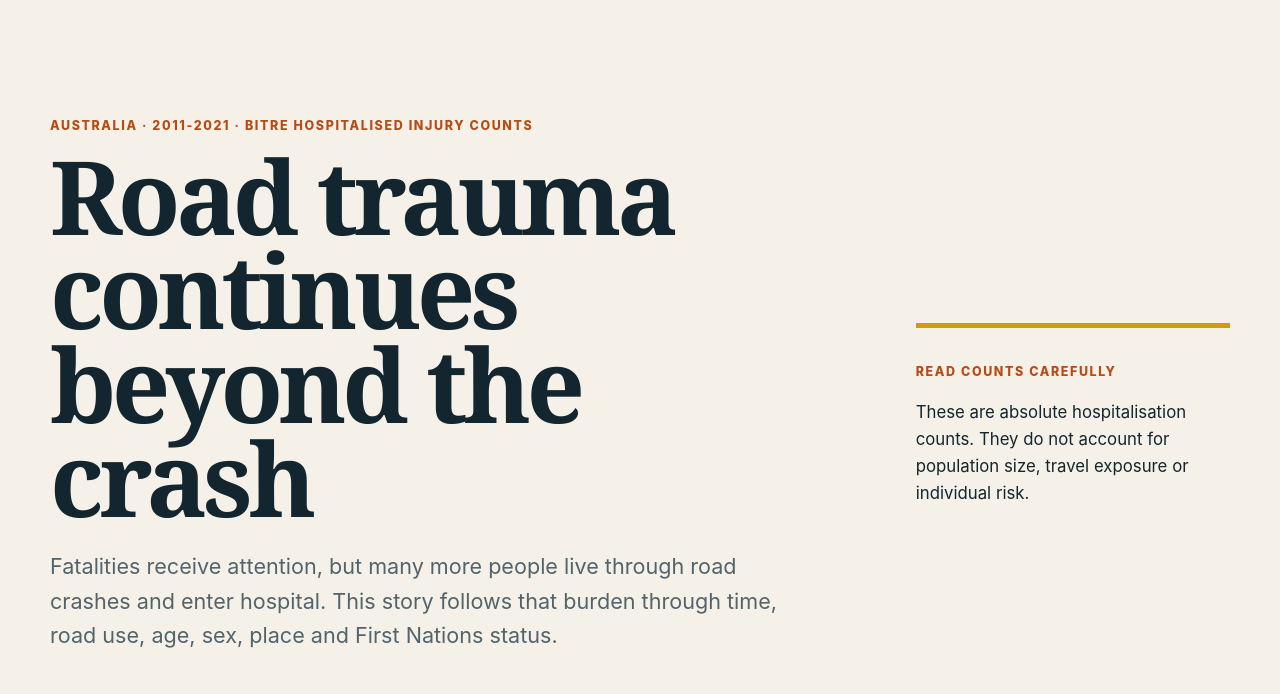
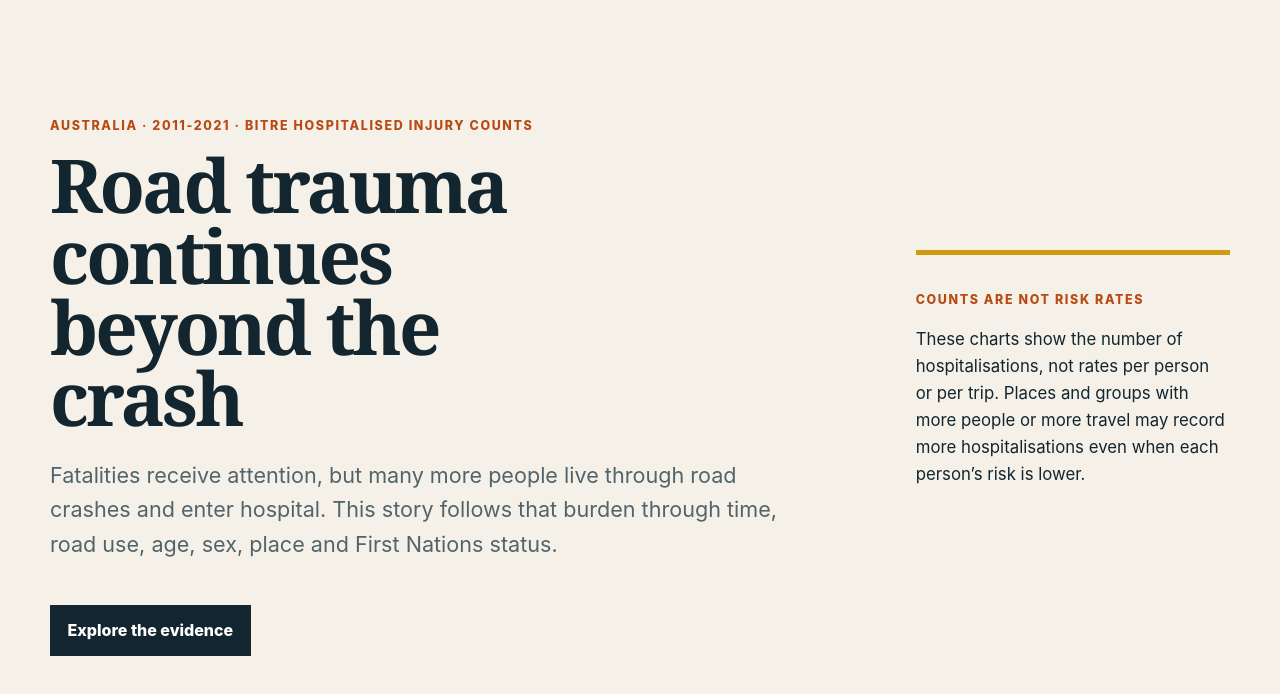
Before and after one commit to 105983711/Data_Visualisation_Project, a plain HTML site: page website/index.html in a window 1280 px wide. Shown: the part 71-765 px from the top of the page. Drawn offline with Linux system fonts and the light colour scheme.

Commit message:
Refine hero scale and count explanation

```diff
--- a/website/css/styles.css
+++ b/website/css/styles.css
@@ -49,7 +49,7 @@ main { overflow: hidden; }
   width: min(var(--max), calc(100% - 2.4rem)); margin-inline: auto;
 }
 .hero { min-height: 78vh; display: grid; grid-template-columns: minmax(0, 1.7fr) minmax(260px, .7fr); align-items: center; gap: clamp(2rem, 8vw, 8rem); padding: 7rem 0 5rem; }
-.hero h1 { max-width: 12ch; margin: .4rem 0 1.5rem; font-family: Georgia, serif; font-size: clamp(3rem, 8vw, 7rem); line-height: .92; letter-spacing: -.045em; }
+.hero h1 { max-width: 14ch; margin: .4rem 0 1.5rem; font-family: Georgia, serif; font-size: clamp(3rem, 5.8vw, 6rem); line-height: .96; letter-spacing: -.04em; }
 .eyebrow, .section-number, .kicker { color: var(--orange); font-size: .78rem; font-weight: 850; letter-spacing: .13em; text-transform: uppercase; }
 .lede { max-width: 62ch; font-size: clamp(1.1rem, 2vw, 1.35rem); color: var(--muted); }
 .primary-link { display: inline-block; margin-top: 1.4rem; padding: .8rem 1.1rem; background: var(--ink); color: white; font-weight: 800; text-decoration: none; }
--- a/website/index.html
+++ b/website/index.html
@@ -35,8 +35,8 @@
         <a class="primary-link" href="#trend">Explore the evidence</a>
       </div>
       <div class="hero-note" role="note" aria-label="Important interpretation note">
-        <p class="kicker">Read counts carefully</p>
-        <p>These are absolute hospitalisation counts. They do not account for population size, travel exposure or individual risk.</p>
+        <p class="kicker">Counts are not risk rates</p>
+        <p>These charts show the number of hospitalisations, not rates per person or per trip. Places and groups with more people or more travel may record more hospitalisations even when each person’s risk is lower.</p>
       </div>
     </section>
 
```
